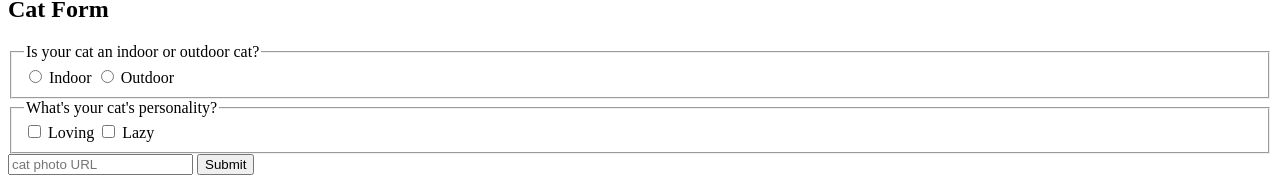
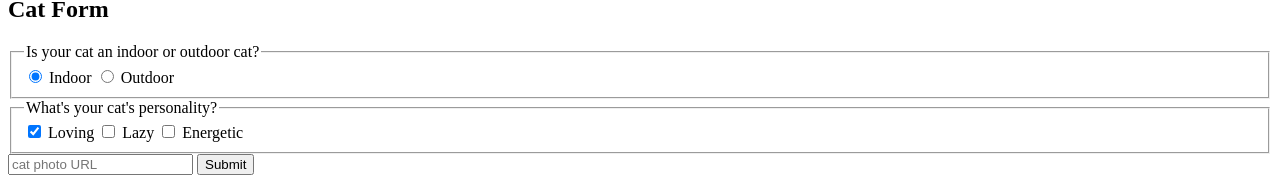
Before and after one commit to ishika807/CatPhotosApp, a plain HTML site: page index.html in a window 1280 px wide. Shown: the part 1414-1602 px from the top of the page. Drawn offline with Linux system fonts and the light colour scheme.

Commit message:
Update index.html

```diff
--- a/index.html
+++ b/index.html
@@ -36,13 +36,14 @@
         <form action="https://freecatphotoapp.com/submit-cat-photo">
           <fieldset>
             <legend>Is your cat an indoor or outdoor cat?</legend>
-            <label><input id="indoor" type="radio" name="indoor-outdoor" value="indoor"> Indoor</label>
+            <label><input id="indoor" type="radio" name="indoor-outdoor" value="indoor" checked> Indoor</label>
             <label><input id="outdoor" type="radio" name="indoor-outdoor" value="outdoor"> Outdoor</label>
           </fieldset>
           <fieldset>
             <legend>What's your cat's personality?</legend>
-            <input id="loving" type="checkbox" name="personality"> <label for="loving">Loving</label>
-            <input id="lazy" type="checkbox" name="personality"> <label for="lazy">Lazy</label>
+            <input id="loving" type="checkbox" name="personality" value="loving" checked> <label for="loving">Loving</label>
+            <input id="lazy" type="checkbox" name="personality" value="lazy"> <label for="lazy">Lazy</label>
+            <input id="energetic" type="checkbox" name="personality" value="energetic"> <label for="energetic"> Energetic</label>
           </fieldset>
           <input type="text" name="catphotourl" placeholder="cat photo URL" required>
           <button type="submit">Submit</button>
```
